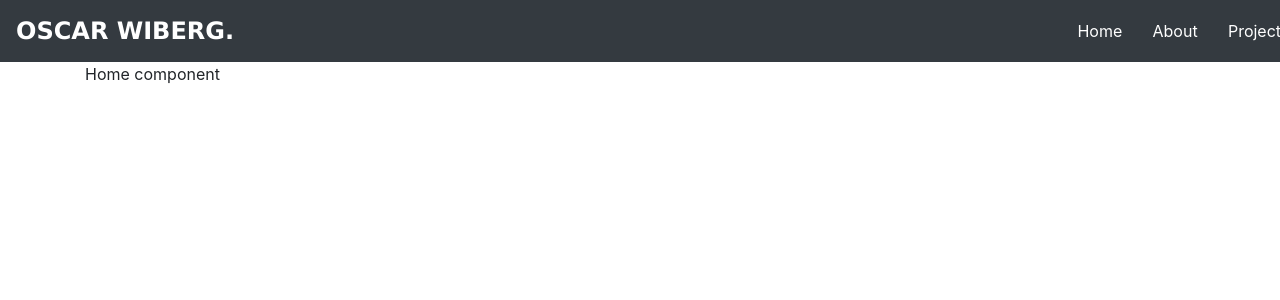
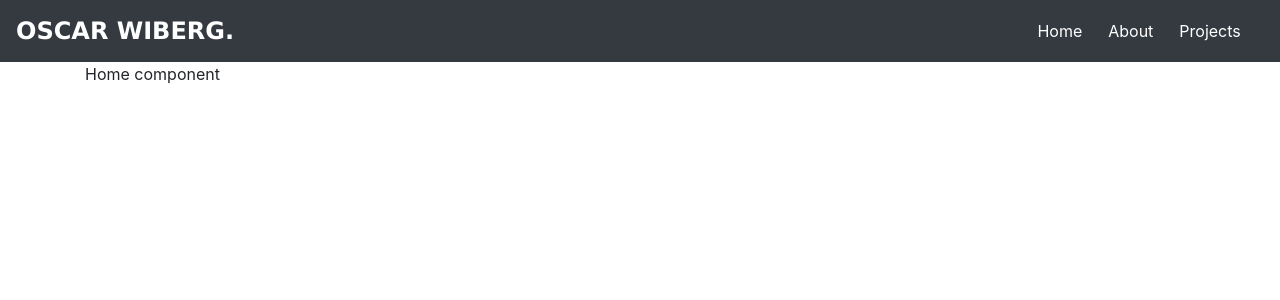
Before and after one commit to oscarwiberg/portfolio, a React (Create React App) app: page / in a window 1280 px wide. Shown: the top 300 px of the page. Built offline with nearby package versions, Linux system fonts and the light colour scheme.

Commit message:
small routing changes in the nav

```diff
--- a/src/components/Navbar/Navbar.css
+++ b/src/components/Navbar/Navbar.css
@@ -12,5 +12,4 @@
 #nav-link {
   margin-right: 5%;
   color: white;
-  margin-right: 20%;
 }
--- a/src/components/Navbar/Navbar.jsx
+++ b/src/components/Navbar/Navbar.jsx
@@ -10,7 +10,18 @@ const NavbarComponent = () => {
         <Navbar.Brand href="/" id="nav-logo">
           OSCAR WIBERG.
         </Navbar.Brand>
-        <Nav id="nav-links">
+        <Nav id="nav-links" className="mr-auto">
+          <Nav.Link id="nav-link" as={Link} to="/">
+            Home
+          </Nav.Link>
+          <Nav.Link id="nav-link" as={Link} to="/about">
+            About
+          </Nav.Link>
+          <Nav.Link id="nav-link" as={Link} to="/projects">
+            Projects
+          </Nav.Link>
+        </Nav>
+        {/* <Nav id="nav-links">
           <Link id="nav-link" to="/">
             Home
           </Link>
@@ -22,7 +33,7 @@ const NavbarComponent = () => {
           <Link id="nav-link" to="/projects">
             Projects
           </Link>
-        </Nav>
+        </Nav> */}
       </Navbar>
     </div>
   );
```
